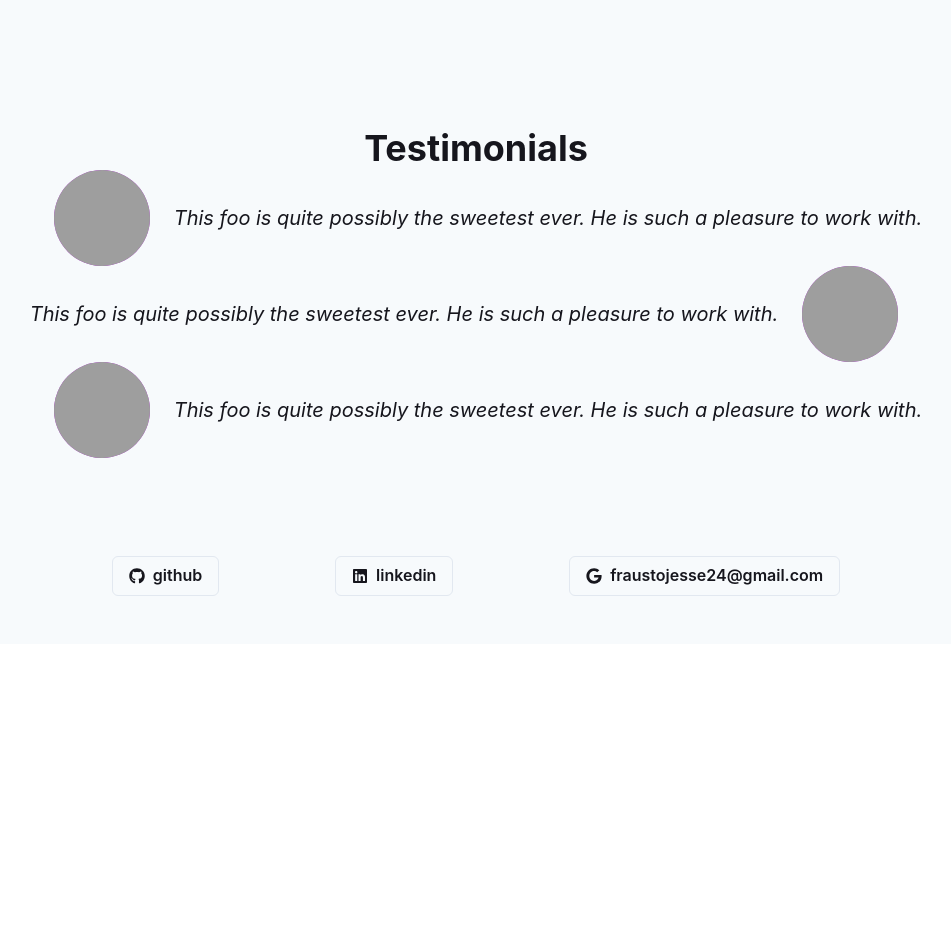
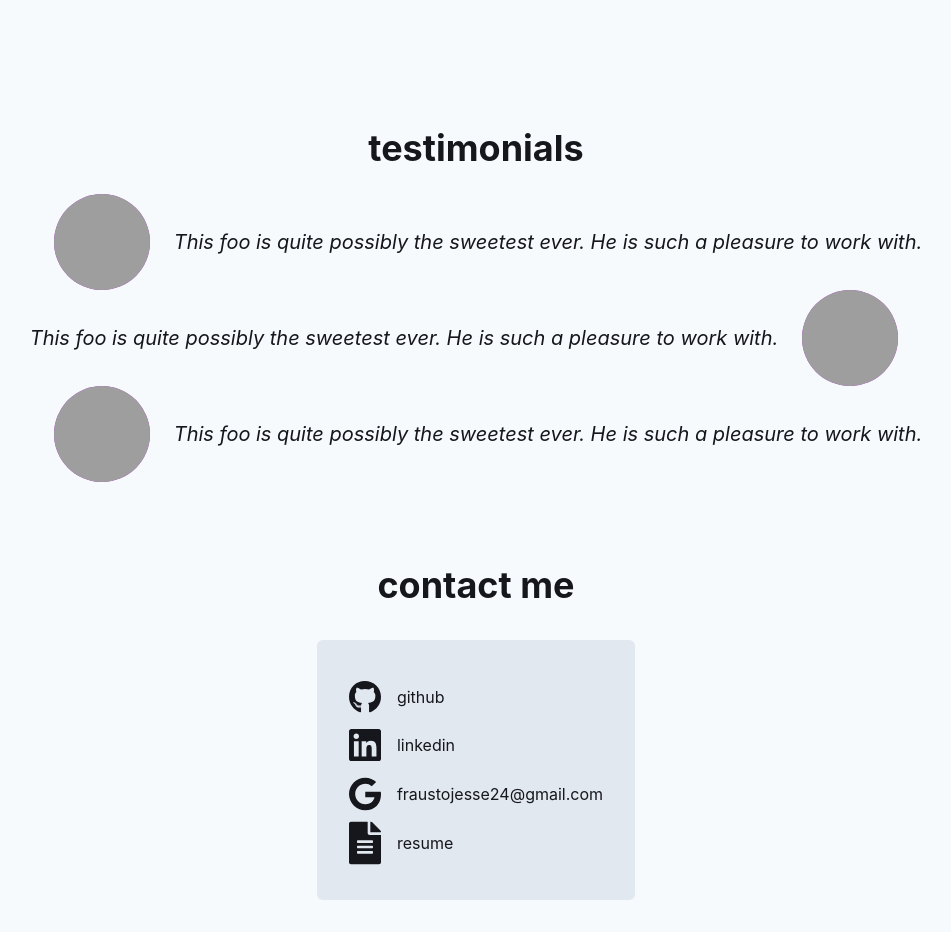
Before and after one commit to jfrausto/next-portfolio, a Next.js app: page / in a window 1280 px wide. Shown: the part 2900-3832 px from the top of the page, without its empty margins (164-1115 px from the left). Before the commit the page ends 3544 px from the top, so only its background shows below. Built offline with nearby package versions, Linux system fonts and the light colour scheme; grey boxes are pictures that could not be loaded.

Commit message:
create contact card, remove buttons

```diff
--- a/src/components/ContactButtons.tsx
+++ /dev/null
@@ -1,56 +0,0 @@
-import React from 'react';
-import {Flex, Button, Link} from '@chakra-ui/react';
-import { FaGithub, FaLinkedin, FaGoogle } from "react-icons/fa";
-
-
-const ContactButtons = () => {
-  return (
-    <>
-      <Flex
-        flexDirection="row"
-        flexWrap="wrap"
-        alignContent="space-around"
-        justifyContent="space-evenly"
-        alignItems="center"
-        w="75vw"
-        h="17vh"
-        // bg="blue.500"
-      >
-        {/* buttons */}
-        <Button  as="a"
-          target="_blank"
-          variant="outline"
-          href="https://github.com/jfrausto"
-          textTransform="lowercase"
-          leftIcon={<FaGithub />}
-        >
-          Github
-        </Button>
-        {/* buttons */}
-
-        <Button  as="a"
-          target="_blank"
-          variant="outline"
-          href="https://www.linkedin.com/in/jesse-f-9182331ab/"
-          textTransform="lowercase"
-          leftIcon={<FaLinkedin />}
-        >
-          Linkedin
-        </Button>
-        {/* buttons */}
-
-        <Button as="a"
-          target="_blank"
-          variant="outline"
-          href="mailto:fraustojesse24@gmail.com"
-          textTransform="lowercase"
-          leftIcon={<FaGoogle />}
-        >
-          fraustojesse24@gmail.com
-        </Button>
-      </Flex>
-    </>
-  )
-}
-
-export default ContactButtons;
--- /dev/null
+++ b/src/components/ContactCard.tsx
@@ -0,0 +1,137 @@
+import React from 'react';
+import {Flex, Button, Link, Heading, Icon} from '@chakra-ui/react';
+import { FaGithub, FaLinkedin, FaGoogle, FaFileAlt } from "react-icons/fa";
+import { ExternalLinkIcon } from '@chakra-ui/icons'
+
+
+const ContactCard = () => {
+  return (
+    <>
+      <Flex
+        flexDirection="column"
+        // flexWrap="wrap"
+        alignContent="space-around"
+        justifyContent="space-evenly"
+        alignItems="center"
+        w="75vw"
+        h="50vh"
+        // bg="blue.500"
+      >
+        <Heading>
+          contact me
+        </Heading>
+        {/* buttons */}
+        <Flex
+          p={8}
+          bg="gray.200"
+          borderRadius="md"
+          h="65%"
+          flexDirection="column"
+          alignContent="flex-start"
+          justifyContent="space-evenly"
+          alignItems="flex-start"
+        >
+
+          <Flex
+            flexDirection="row"
+            justifyContent="flex-start"
+            wrap="nowrap"
+            alignItems="center"
+          >
+            <Icon
+              as={FaGithub}
+              w={12}
+              h={12}
+              pr={4}
+            />
+            <Link href="https://github.com/jfrausto" isExternal>
+              github
+            </Link>
+          </Flex>
+          <Flex
+            flexDirection="row"
+            justifyContent="flex-start"
+            wrap="nowrap"
+            alignItems="center"
+          >
+            <Icon
+              as={FaLinkedin}
+              w={12}
+              h={12}
+              pr={4}
+            />
+            <Link href="https://www.linkedin.com/in/jesse-f-9182331ab/" isExternal>
+              linkedin
+            </Link>
+          </Flex>
+          <Flex
+            flexDirection="row"
+            justifyContent="flex-start"
+            wrap="nowrap"
+            alignItems="center"
+          >
+            <Icon
+              as={FaGoogle}
+              w={12}
+              h={12}
+              pr={4}
+            />
+            <Link href="mailto:fraustojesse24@gmail.com" isExternal>
+              fraustojesse24@gmail.com
+            </Link>
+          </Flex>
+          <Flex
+            flexDirection="row"
+            justifyContent="flex-start"
+            wrap="nowrap"
+            alignItems="center"
+          >
+            <Icon
+              as={FaFileAlt}
+              w={12}
+              h={12}
+              pr={4}
+            />
+            <Link href="https://chakra-ui.com" isExternal>
+              resume
+            </Link>
+          </Flex>
+
+        </Flex>
+        {/* <Button  as="a"
+          target="_blank"
+          variant="outline"
+          href="https://github.com/jfrausto"
+          textTransform="lowercase"
+          leftIcon={<FaGithub />}
+        >
+          Github
+        </Button> */}
+        {/* buttons */}
+{/*
+        <Button  as="a"
+          target="_blank"
+          variant="outline"
+          href="https://www.linkedin.com/in/jesse-f-9182331ab/"
+          textTransform="lowercase"
+          leftIcon={<FaLinkedin />}
+        >
+          Linkedin
+        </Button> */}
+        {/* buttons */}
+
+        {/* <Button as="a"
+          target="_blank"
+          variant="outline"
+          href="mailto:fraustojesse24@gmail.com"
+          textTransform="lowercase"
+          leftIcon={<FaGoogle />}
+        >
+          fraustojesse24@gmail.com
+        </Button> */}
+      </Flex>
+    </>
+  )
+}
+
+export default ContactCard;
--- a/src/components/Testimonials.tsx
+++ b/src/components/Testimonials.tsx
@@ -22,8 +22,9 @@ const Testimonials = () => {
 
         <Heading
           size="xl"
+          pb={6}
         >
-          Testimonials
+          testimonials
         </Heading>
 
         <TestimonialCard
--- a/src/components/contact.tsx
+++ b/src/components/contact.tsx
@@ -6,7 +6,7 @@ import {Container as MyContainer} from './Container'
 import ContactHeading from './ContactHeading';
 import Takeaways from './Takeaways';
 import Testimonials from './Testimonials';
-import ContactButtons from './ContactButtons';
+import ContactCard from './ContactCard';
 
 
 const Contact: React.FC = () => {
@@ -39,7 +39,7 @@ const Contact: React.FC = () => {
       <Testimonials />
 
       {/* contact buttons section */}
-      <ContactButtons/>
+      <ContactCard/>
 
 
 
```
